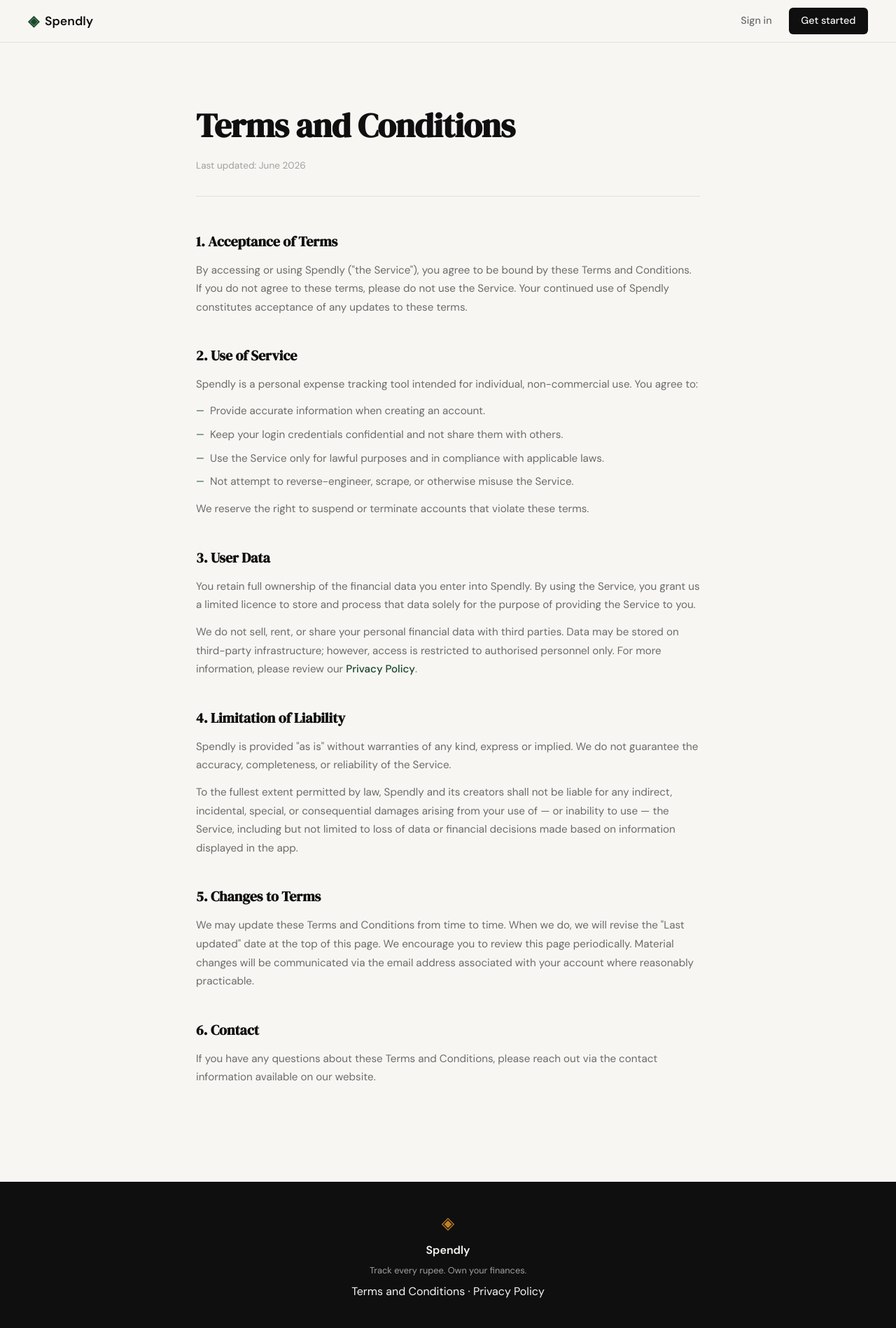
After one commit to mohittayal23/spendly, a Flask app: page /terms in a window 1280 px wide. The commit adds this page. Shown: the whole page at 70% size. Run offline with Flask 3, Linux system fonts and the light colour scheme.

Commit message:
landing: add terms and conditions page and route

```diff
--- a/app.py
+++ b/app.py
@@ -20,6 +20,11 @@
 @app.route("/login")
 def login():
     return render_template("login.html")
+
+
+@app.route("/terms")
+def terms():
+    return render_template("terms.html")
 
 
 # ------------------------------------------------------------------ #
--- a/static/css/style.css
+++ b/static/css/style.css
@@ -508,6 +508,87 @@
 }
 
 /* ------------------------------------------------------------------ */
+/* Terms / Privacy pages                                              */
+/* ------------------------------------------------------------------ */
+
+.terms-page {
+    padding: 5rem 2rem 6rem;
+}
+
+.terms-inner {
+    max-width: 720px;
+    margin: 0 auto;
+}
+
+.terms-title {
+    font-family: var(--font-display);
+    font-size: clamp(2rem, 4vw, 3rem);
+    color: var(--ink);
+    margin-bottom: 0.5rem;
+    letter-spacing: -0.01em;
+}
+
+.terms-updated {
+    font-size: 0.85rem;
+    color: var(--ink-faint);
+    margin-bottom: 3rem;
+    padding-bottom: 2rem;
+    border-bottom: 1px solid var(--border);
+}
+
+.terms-section {
+    margin-bottom: 2.5rem;
+}
+
+.terms-section h2 {
+    font-family: var(--font-display);
+    font-size: 1.25rem;
+    color: var(--ink);
+    margin-bottom: 0.75rem;
+}
+
+.terms-section p {
+    font-size: 0.95rem;
+    color: var(--ink-muted);
+    line-height: 1.75;
+    margin-bottom: 0.75rem;
+}
+
+.terms-section p:last-child { margin-bottom: 0; }
+
+.terms-section ul {
+    list-style: none;
+    margin: 0.5rem 0 0.75rem 0;
+    padding: 0;
+    display: flex;
+    flex-direction: column;
+    gap: 0.5rem;
+}
+
+.terms-section ul li {
+    font-size: 0.95rem;
+    color: var(--ink-muted);
+    line-height: 1.7;
+    padding-left: 1.25rem;
+    position: relative;
+}
+
+.terms-section ul li::before {
+    content: '—';
+    position: absolute;
+    left: 0;
+    color: var(--accent);
+    font-size: 0.85rem;
+}
+
+.terms-section a {
+    color: var(--accent);
+    font-weight: 500;
+}
+
+.terms-section a:hover { text-decoration: underline; }
+
+/* ------------------------------------------------------------------ */
 /* Responsive                                                          */
 /* ------------------------------------------------------------------ */
 
--- a/templates/base.html
+++ b/templates/base.html
@@ -34,7 +34,7 @@
             <span class="brand-icon">◈</span>
             <span class="footer-name">Spendly</span>
             <p class="footer-copy">Track every rupee. Own your finances.</p>
-            <p><a href="#">Terms and Conditions</a> &middot; <a href="#">Privacy Policy</a></p>
+            <p><a href="/terms">Terms and Conditions</a> &middot; <a href="#">Privacy Policy</a></p>
         </div>
     </footer>
 
--- /dev/null
+++ b/templates/terms.html
@@ -0,0 +1,53 @@
+{% extends "base.html" %}
+
+{% block title %}Terms and Conditions — Spendly{% endblock %}
+
+{% block content %}
+
+<section class="terms-page">
+    <div class="terms-inner">
+        <h1 class="terms-title">Terms and Conditions</h1>
+        <p class="terms-updated">Last updated: June 2026</p>
+
+        <div class="terms-section">
+            <h2>1. Acceptance of Terms</h2>
+            <p>By accessing or using Spendly ("the Service"), you agree to be bound by these Terms and Conditions. If you do not agree to these terms, please do not use the Service. Your continued use of Spendly constitutes acceptance of any updates to these terms.</p>
+        </div>
+
+        <div class="terms-section">
+            <h2>2. Use of Service</h2>
+            <p>Spendly is a personal expense tracking tool intended for individual, non-commercial use. You agree to:</p>
+            <ul>
+                <li>Provide accurate information when creating an account.</li>
+                <li>Keep your login credentials confidential and not share them with others.</li>
+                <li>Use the Service only for lawful purposes and in compliance with applicable laws.</li>
+                <li>Not attempt to reverse-engineer, scrape, or otherwise misuse the Service.</li>
+            </ul>
+            <p>We reserve the right to suspend or terminate accounts that violate these terms.</p>
+        </div>
+
+        <div class="terms-section">
+            <h2>3. User Data</h2>
+            <p>You retain full ownership of the financial data you enter into Spendly. By using the Service, you grant us a limited licence to store and process that data solely for the purpose of providing the Service to you.</p>
+            <p>We do not sell, rent, or share your personal financial data with third parties. Data may be stored on third-party infrastructure; however, access is restricted to authorised personnel only. For more information, please review our <a href="#">Privacy Policy</a>.</p>
+        </div>
+
+        <div class="terms-section">
+            <h2>4. Limitation of Liability</h2>
+            <p>Spendly is provided "as is" without warranties of any kind, express or implied. We do not guarantee the accuracy, completeness, or reliability of the Service.</p>
+            <p>To the fullest extent permitted by law, Spendly and its creators shall not be liable for any indirect, incidental, special, or consequential damages arising from your use of — or inability to use — the Service, including but not limited to loss of data or financial decisions made based on information displayed in the app.</p>
+        </div>
+
+        <div class="terms-section">
+            <h2>5. Changes to Terms</h2>
+            <p>We may update these Terms and Conditions from time to time. When we do, we will revise the "Last updated" date at the top of this page. We encourage you to review this page periodically. Material changes will be communicated via the email address associated with your account where reasonably practicable.</p>
+        </div>
+
+        <div class="terms-section">
+            <h2>6. Contact</h2>
+            <p>If you have any questions about these Terms and Conditions, please reach out via the contact information available on our website.</p>
+        </div>
+    </div>
+</section>
+
+{% endblock %}
```
